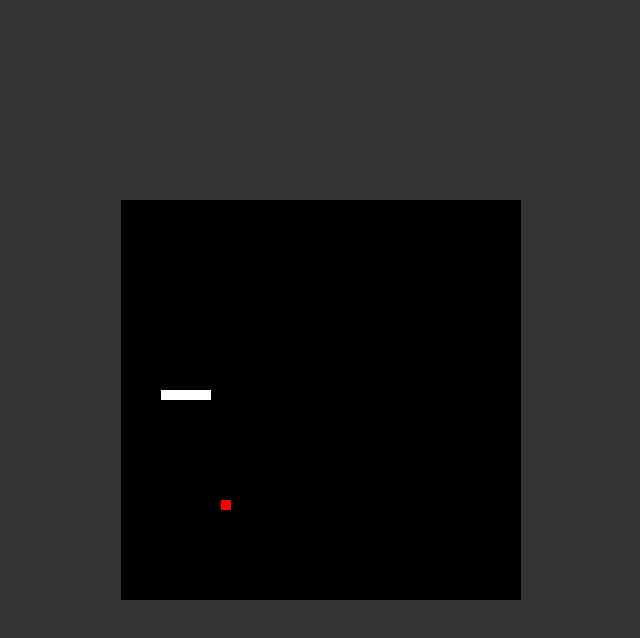
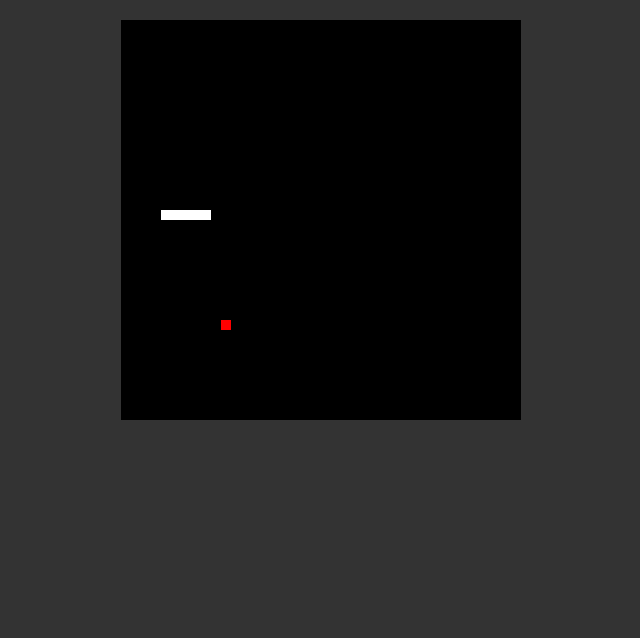
Before and after one commit to rts-cmk/js-snake, a plain HTML site: page index.html in a window 1280 px wide. Shown: the whole page, without its empty margins (319-959 px from the left). Drawn offline with Linux system fonts and the light colour scheme.

Commit message:
change game positioning

```diff
--- a/css/snake.css
+++ b/css/snake.css
@@ -12,13 +12,14 @@ html, body {
 body {
     display: flex;
     justify-content: center;
-    align-items: center;
+    align-items: flex-start;
     background-color: #333;
     touch-action: none;
 }
 
 
 .snake-board {
+    margin-top: 20px;
     background-color: black;
     border-collapse: collapse;
 }
```
